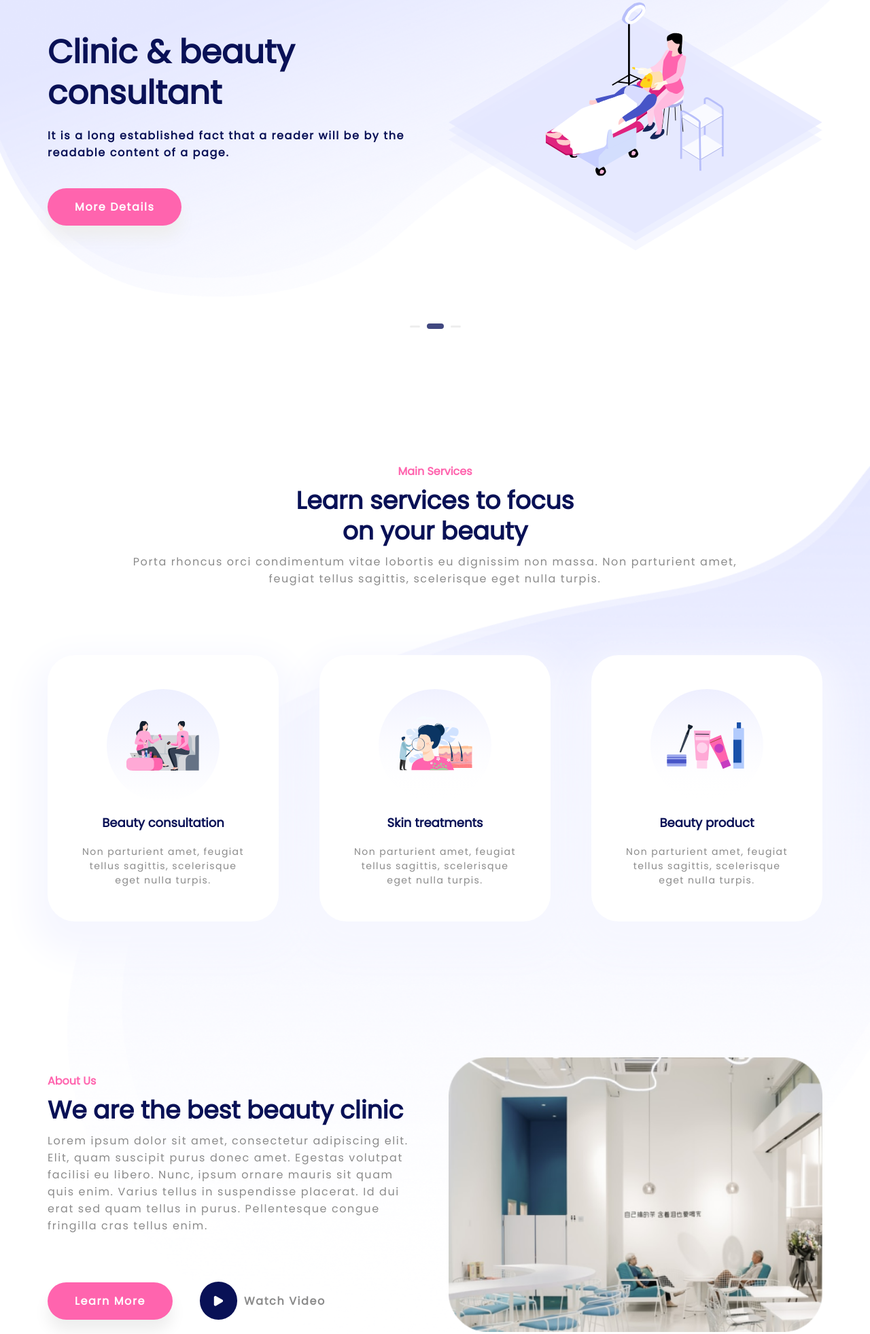
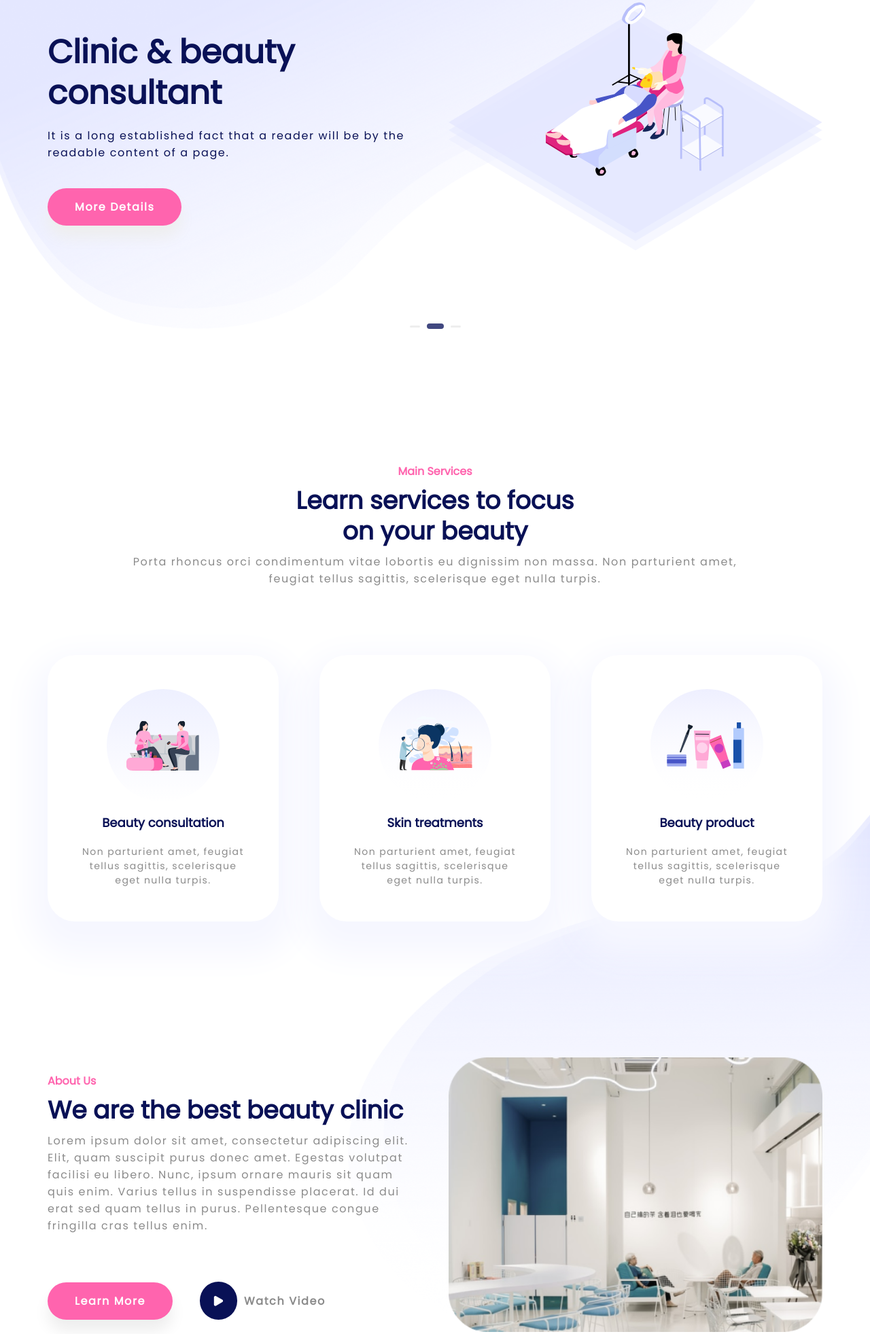
Before and after one commit to tuananh-bhsoft/beauty-clinic, a plain HTML site: page index.html in a window 1280 px wide. Shown: the part 217-2180 px from the top of the page at 68% size. Drawn offline with Linux system fonts and the light colour scheme.

Commit message:
update changes

```diff
--- a/scss/layout/_footer.scss
+++ b/scss/layout/_footer.scss
@@ -97,10 +97,10 @@
     display: none;
 
     div {
-      width: 50px;
-      height: 50px;
+      width: 36px;
+      height: 36px;
       background: $bgPrimary;
-      border-radius: 15px;
+      border-radius: 5px;
       display: flex;
       justify-content: center;
       align-items: center;
--- a/scss/pages/home-1/_index.scss
+++ b/scss/pages/home-1/_index.scss
@@ -9,17 +9,17 @@
 
 .bg-section-1 {
   background: url("../assets/imgs/bgs/SlideBackground.png") no-repeat top left;
-  background-size: contain;
+  background-size: 90% 100%;
 }
 
 .bg-section-2 {
-  background: url("../assets/imgs/bgs/BG1.png") no-repeat center right;
-  background-size: contain;
+  background: url("../assets/imgs/bgs/BG1.png") no-repeat bottom right;
+  background-size: 60% 60%;
 }
 
 .bg-section-3 {
-  background: url("../assets/imgs/bgs/BG2.png") no-repeat center left;
-  background-size: contain;
+  background: url("../assets/imgs/bgs/BG2.png") no-repeat bottom left;
+  background-size: 80% 60%;
 }
 
 .bg-section-4 {
--- a/scss/pages/home-1/mixins/_slider.scss
+++ b/scss/pages/home-1/mixins/_slider.scss
@@ -27,6 +27,7 @@
         .description {
           color: $textPrimary;
           font-size: $textMedium;
+          font-weight: normal;
           margin-top: $space-20;
         }
 
```
Also changed, not shown: css/style.css, 1 other file.
